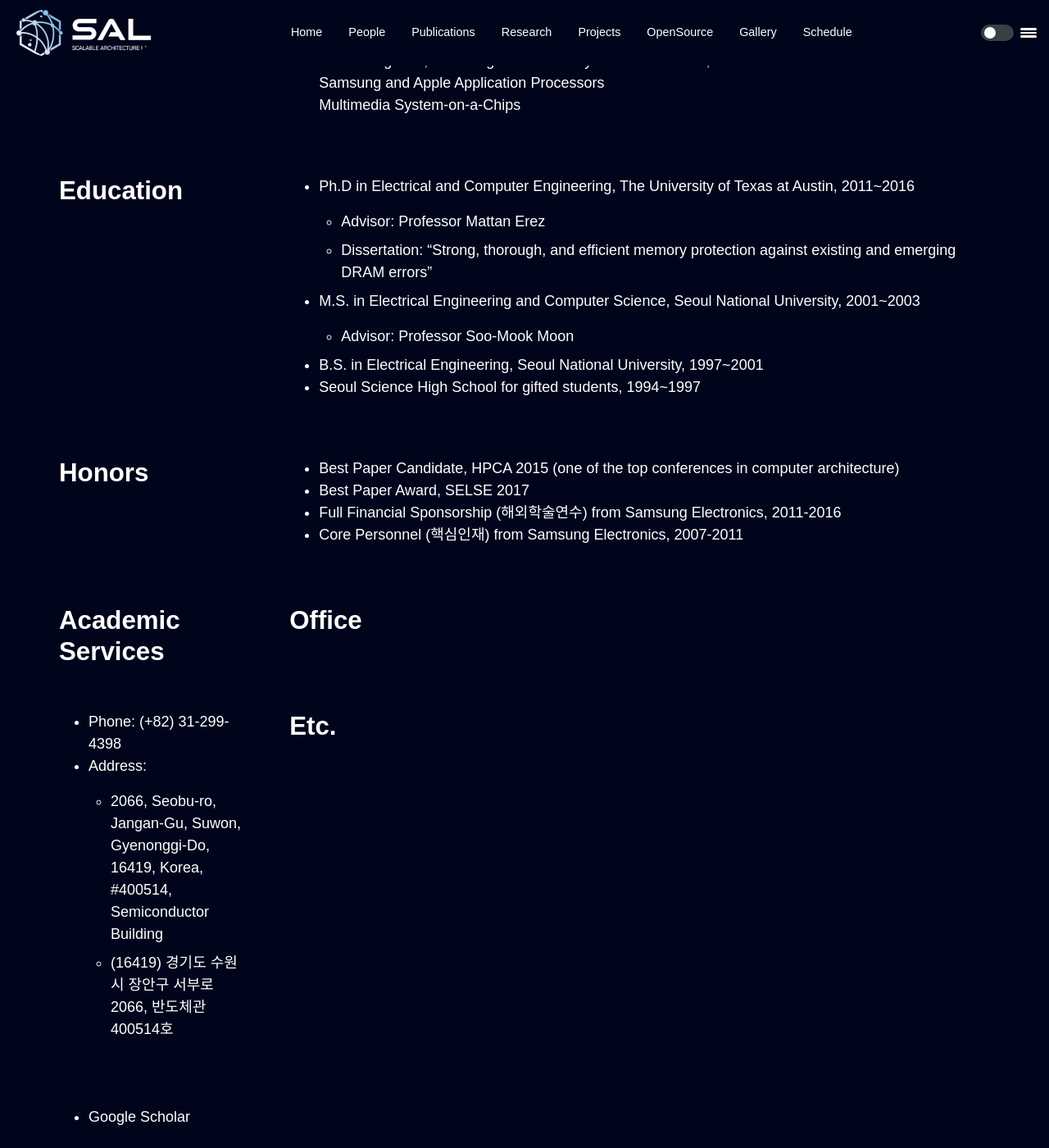
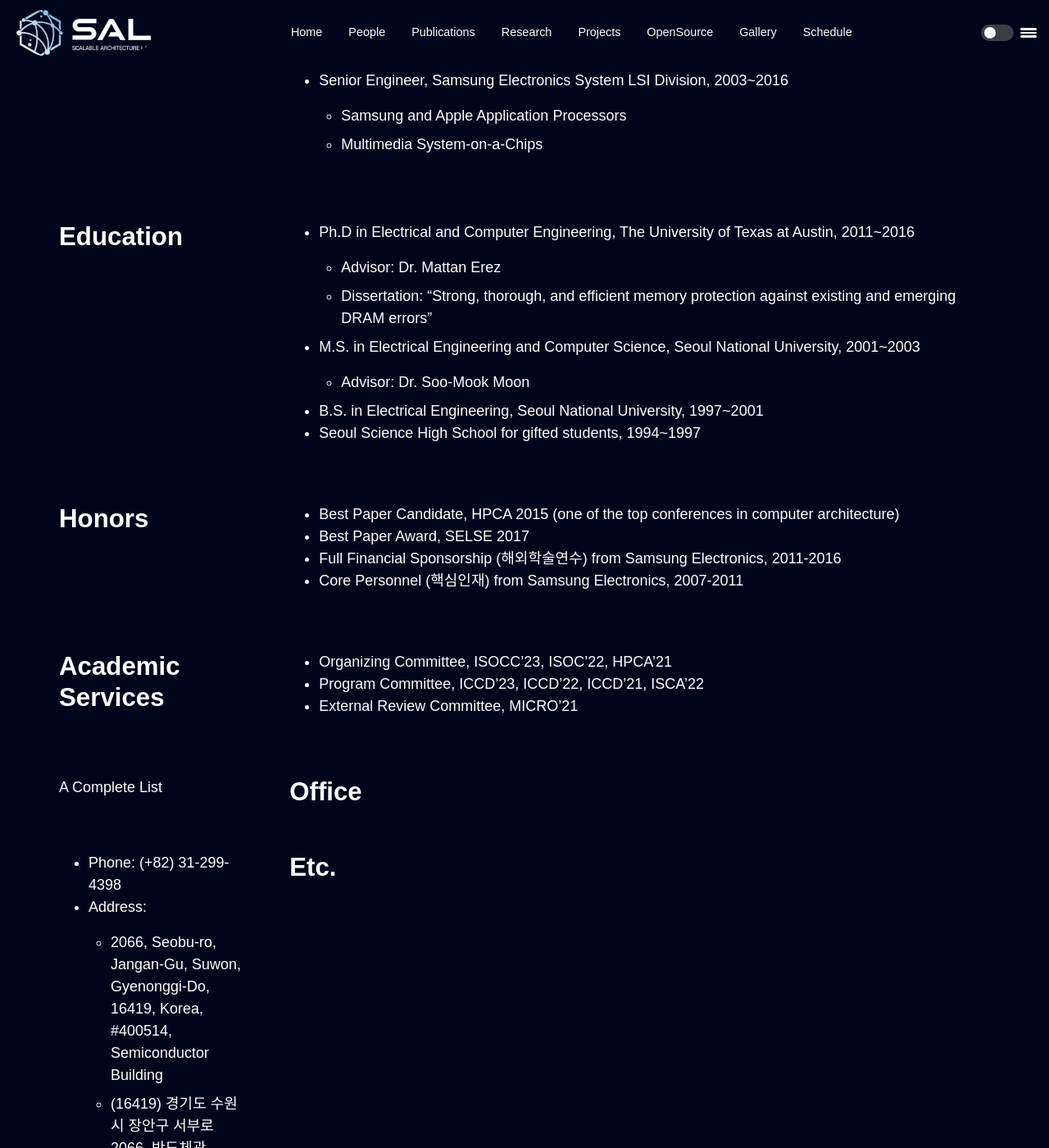
Before and after one commit to scalable-arch/scalable-arch.github.io, a Jekyll site: the page built from members-professor.md, in a window 1280 px wide and 1400 px high, scrolled down 1401 px. Shown: the whole window at 82% size. Built offline with Jekyll 4.4.1, drawn with Linux system fonts in a browser that asks for light colours.

Commit message:
Update members-professor.md

```diff
--- a/members-professor.md
+++ b/members-professor.md
@@ -40,9 +40,12 @@ layout: posts-page
   {:.inner-list}
 
   - Senior Software Engineer / Tech Lead, Microsoft Azure, 2016~2020
+
       {:.deps-list}
     - Datacenter Networking Accelerator (SmartNIC)
+
   - Senior Engineer, Samsung Electronics System LSI Division, 2003~2016
+
       {:.deps-list}
     - Samsung and Apple Application Processors
     - Multimedia System-on-a-Chips
@@ -54,13 +57,13 @@ layout: posts-page
   - Ph.D in Electrical and Computer Engineering, The University of Texas at Austin, 2011~2016
 
     {:.deps-list}
-    - Advisor: Professor Mattan Erez
+    - Advisor: Dr. Mattan Erez
     - Dissertation: "Strong, thorough, and efficient memory protection against existing and emerging DRAM errors"
 
   - M.S. in Electrical Engineering and Computer Science, Seoul National University, 2001~2003
 
     {:.deps-list}
-    - Advisor: Professor Soo-Mook Moon
+    - Advisor: Dr. Soo-Mook Moon
   - B.S. in Electrical Engineering, Seoul National University, 1997~2001
   - Seoul Science High School for gifted students, 1994~1997
 
@@ -74,6 +77,13 @@ layout: posts-page
   - Core Personnel (핵심인재) from Samsung Electronics, 2007-2011
 
 ## Academic Services
+
+  {:.inner-list}
+  - Organizing Committee, ISOCC'23, ISOC'22, HPCA'21
+  - Program Committee, ICCD'23, ICCD'22, ICCD'21, ISCA'22
+  - External Review Committee, MICRO'21
+
+  <a href="/members/professor/services"> A Complete List </a>
 
 ## Office
 
```
